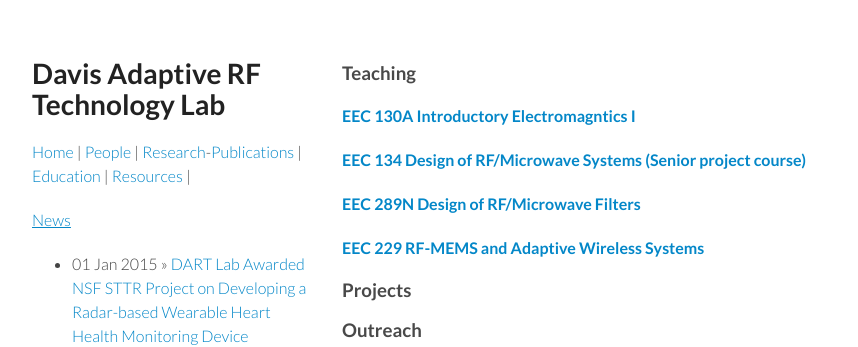
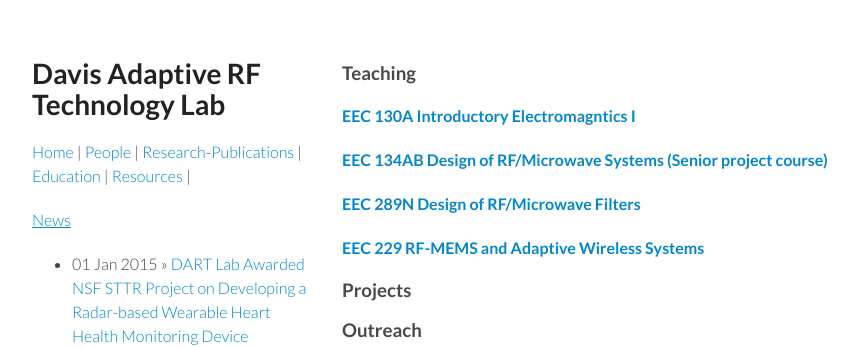
Before and after one commit to ucdart/ucdart.github.io, a Jekyll site: the page built from education/index.md, in a window 1280 px wide. Shown: the top 347 px of the page, without its empty margins (78-936 px from the left). Built offline with Jekyll 4.4.1, drawn with Linux system fonts in a browser that asks for light colours.

Commit message:
Update index.md

```diff
--- a/education/index.md
+++ b/education/index.md
@@ -9,7 +9,7 @@
 #### [EEC 130A Introductory Electromagntics I](/education/eec130a.html)
 
 
-#### [EEC 134 Design of RF/Microwave Systems (Senior project course)](/education/eec134.html)
+#### [EEC 134AB Design of RF/Microwave Systems (Senior project course)](/education/eec134.html)
 
 #### [EEC 289N Design of RF/Microwave Filters](/education/eec289n.html)
 
```
